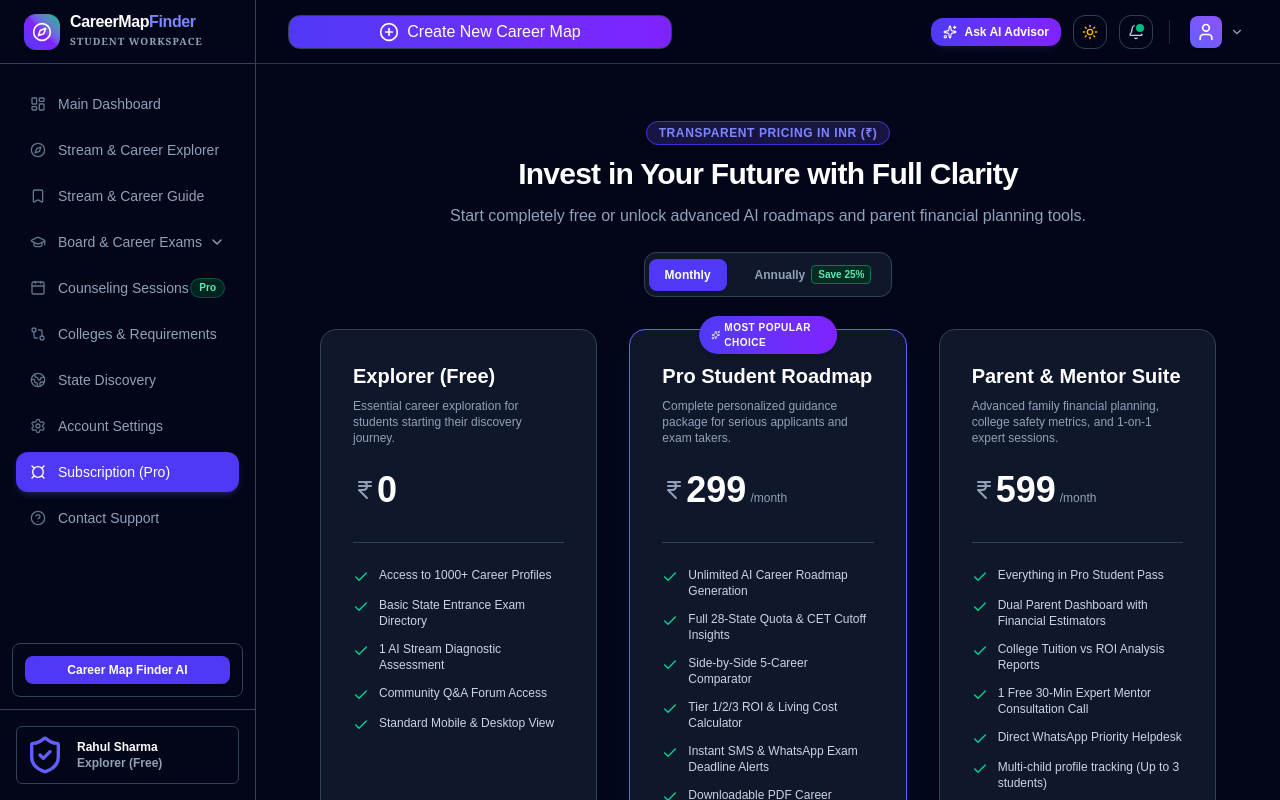
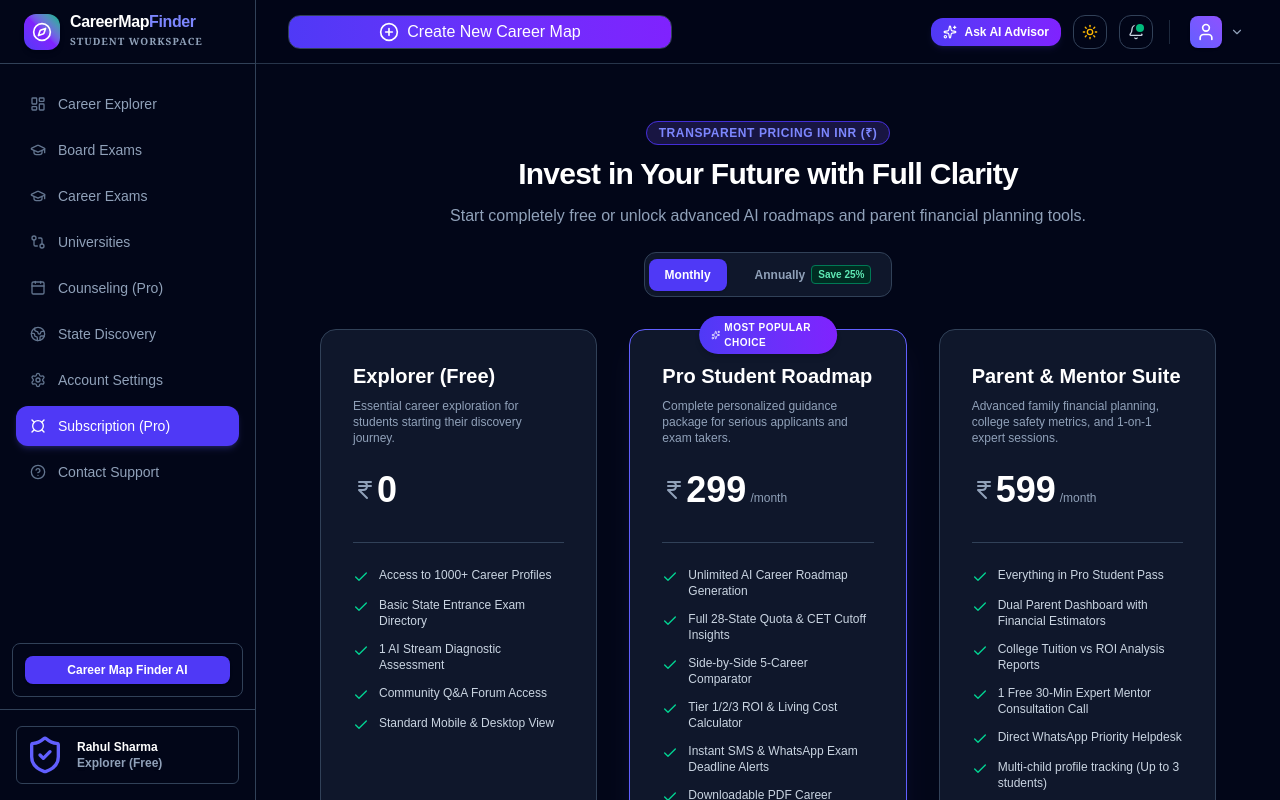
Before and after one commit to abdurrahman9955/careermapfinder, a Next.js app: page /dashboard/pricing in a window 1280 px wide. Shown: the top 800 px of the page. Built offline with nearby package versions, Linux system fonts and the light colour scheme.

Commit message:
cleaning the menu

```diff
--- a/app/components/dashboard/Sidebar.tsx
+++ b/app/components/dashboard/Sidebar.tsx
@@ -1,5 +1,4 @@
 'use client';
-
 import React, { useState } from 'react';
 import Link from 'next/link';
 import { usePathname } from 'next/navigation';
@@ -34,46 +33,34 @@
 
 const NAV_ITEMS: NavItem[] = [
   {
-    title: 'Main Dashboard',
-    href: '/dashboard',
+    title: 'Career Explorer',
+    href: '/dashboard?career-explorer',
     icon: LayoutDashboard,
+    badge: '',
   },
   {
-    title: 'Stream & Career Explorer',
-    href: '/dashboard?stream-explorer',
-    icon: Compass,
+    title: 'Board Exams',
+    href: '/dashboard?board-exams',
+    icon: GraduationCap,
     badge: '',
   },
-    {
-    title: 'Stream & Career Guide',
-    href: '/dashboard?skills-roadmap',
-    icon: Bookmark,
+  {
+    title: 'Career Exams',
+    href: '/dashboard?career-exams',
+    icon: GraduationCap,
+    badge: '',
   },
   {
-    title: 'Board & Career Exams',
-    href: '/dashboard?test',
-    icon: GraduationCap,
-    children: [
-      { title: 'Board Exams', href: '/dashboard?test-skills' },
-      { title: 'Career Exams', href: '/dashboard?test-career' },
-    ],
-  },
-  {
-    title: 'Counseling Sessions',
-    href: '/dashboard/counselling-session',
-    icon: Calendar,
-    badge: 'Pro',
-  },
-  {
-    title: 'Colleges & Requirements',
+    title: 'Universities',
     href: '/dashboard/universities',
     icon: GitCompare,
   },
-  // {
-  //   title: 'Scholarship Explorer',
-  //   href: '/dashboard/scholarships',
-  //   icon: Calculator,
-  // },
+  {
+    title: 'Counseling (Pro)',
+    href: '/dashboard/counselling-session',
+    icon: Calendar,
+    badge: '',
+  },
   {
     title: 'State Discovery',
     href: '/dashboard/state-discovery',
--- a/app/components/landing/pricingPage.tsx
+++ b/app/components/landing/pricingPage.tsx
@@ -92,7 +92,7 @@
         </div>
 
         {/* Pricing Cards */}
-        <div className="grid grid-cols-1 md:grid-cols-3 gap-8 mt-8">
+        <div className="grid grid-cols-1 md:grid-cols-2 xl:grid-cols-3 gap-8 mt-8">
           {PRICING_TIERS.map((tier) => {
             const displayPrice =
               billingCycle === 'annual' ? tier.priceAnnual : tier.priceMonthly;
```
